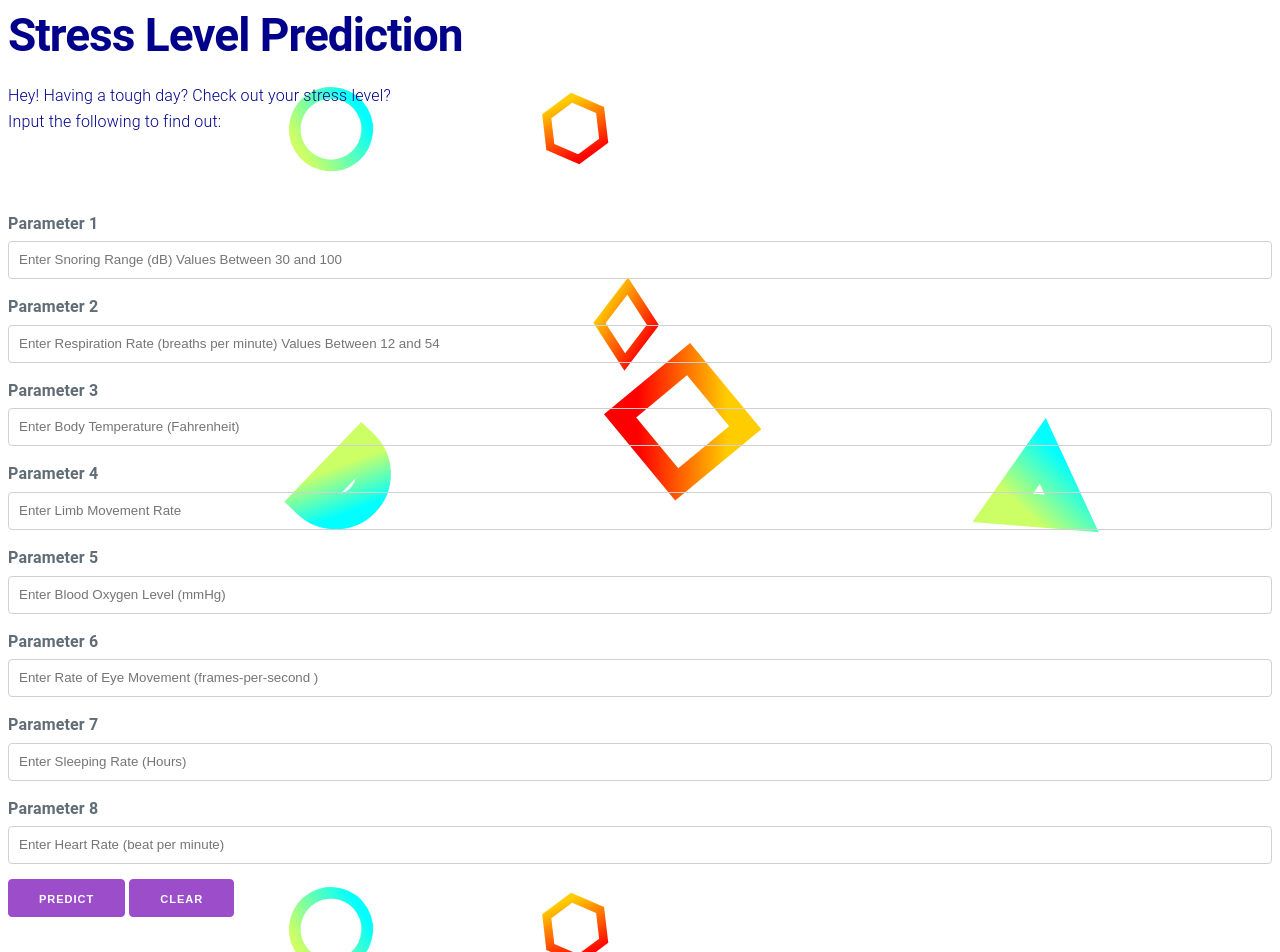
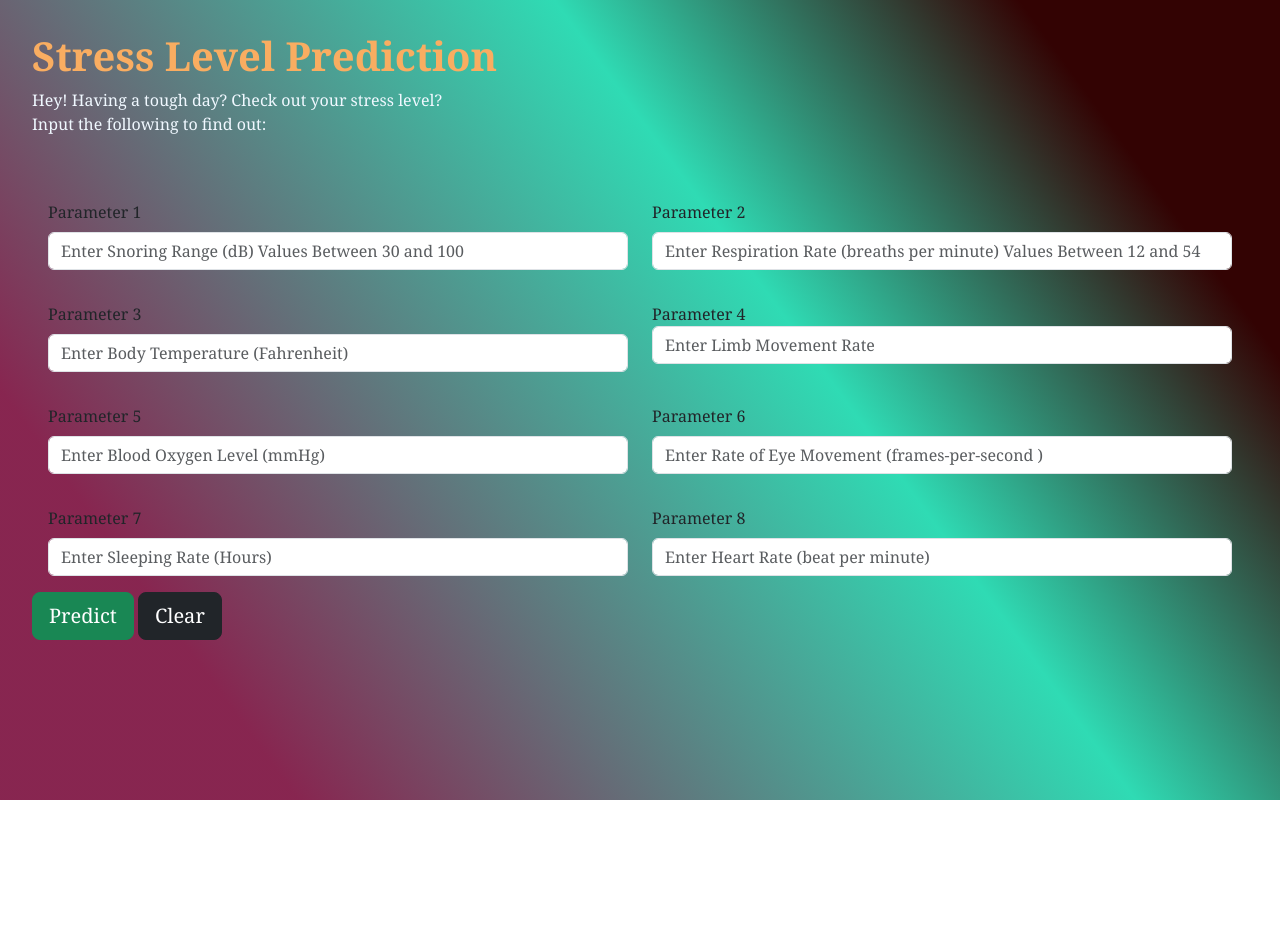
Before and after one commit to Adeola19B/stress-predictor, a Flask app: page / in a window 1280 px wide. After the commit the page ends 800 px from the top, so only its background shows below. Run offline with Flask 3, Linux system fonts and the light colour scheme; parts of the project's set-up code (start-up, migrations or seed data) failed here and were passed over.

Commit message:
added bootstrap

```diff
--- /dev/null
+++ b/templates/CSS/style.css
@@ -0,0 +1,26 @@
+
+body {
+    background: rgb(128,24,69);
+    background: linear-gradient(54deg, rgba(128,24,69,0.9415966215587798) 16%, rgba(47,219,180,1) 61%, rgba(51,3,3,1) 86%);
+    background-repeat: no-repeat;
+    background-size: cover;
+    background-attachment: fixed;
+    padding: 2rem;
+    font-family: Georgia, 'Times New Roman', Times, serif;
+}
+
+
+#header h1 {
+    color: rgb(249, 173, 97);
+}
+#header p {
+    color:aliceblue;
+}
+
+.result-me {
+    text-align: center;
+    padding: 1rem;
+}
+.row {
+    padding: 1rem;
+}
--- a/templates/index.html
+++ b/templates/index.html
@@ -5,20 +5,8 @@
     <meta charset="UTF-8">
     <meta name="viewport" content="width=device-width, initial-scale=1.0">
     <title>Stressor</title>
-	<link rel="stylesheet" href="https://cdnjs.cloudflare.com/ajax/libs/milligram/1.4.1/milligram.css">
-
-	<style>
-		#header {
-			color: darkblue;
-		}
-		body {
-			background: url("image/scattered-forcefields.svg");
-    		background-repeat: no-repeat;
-    		background-size: cover;
-			background-attachment: fixed;
-
-		}
-	</style>
+	<link href="https://cdn.jsdelivr.net/npm/bootstrap@5.3.2/dist/css/bootstrap.min.css" rel="stylesheet" integrity="sha384-T3c6CoIi6uLrA9TneNEoa7RxnatzjcDSCmG1MXxSR1GAsXEV/Dwwykc2MPK8M2HN" crossorigin="anonymous">
+	<link rel="stylesheet" type="text/css" href="CSS/style.css">
 </head>
 <body>
 
@@ -31,7 +19,7 @@
 		</header>
 
 	<!-- Main input for receiving Query to our model -->
-<br>
+<div class="result-me">
 	{% if prediction==0 %}
 				<h3 style="color:green">Stress Level is Low</h3>
 			{% elif prediction==1 %}
@@ -43,42 +31,53 @@
 			{% elif prediction==4 %}
 				<h3 style="color:red">Stress Level is Very High</h3>
 			{% endif %}
-<br>
+</div>
+
 		<form action="{{url_for('predict')}}" method="post">
-        	<div class="form-group">
-				<label for="param1">Parameter 1</label>
-				<input id="param1" type="number" name="sr" placeholder="Enter Snoring Range (dB) Values Between 30 and 100" required min="30.0" max="100.0" />
+        	<div class="row">
+				<div class="col">
+					<label for="param1" class="form-label">Parameter 1</label>
+					<input class="form-control" id="param1" type="number" name="sr" placeholder="Enter Snoring Range (dB) Values Between 30 and 100" required min="30.0" max="100.0" />
 				</div>
-			<div class="form-group">
-				<label for="param2">Parameter 2</label>
-				<input id="param2" type="number" name="rr" placeholder="Enter Respiration Rate (breaths per minute) Values Between 12 and 54" required min="12" max="54" />
+				<div class="col">
+					<label for="param2" class="form-label">Parameter 2</label>
+					<input class="form-control" id="param2" type="number" name="rr" placeholder="Enter Respiration Rate (breaths per minute) Values Between 12 and 54" required min="12" max="54" />
 				</div>
-			<div class="form-group">
-				<label for="param3">Parameter 3</label>
-				<input id="param3" type="text" name="t" placeholder="Enter Body Temperature (Fahrenheit)" required min="70.0" max="99.0" />
 			</div>
-			<div class="form-group">
+
+			<div class="row">
+				<div class="col">
+					<label for="param3" class="form-label">Parameter 3</label>
+					<input class="form-control" id="param3" type="text" name="t" placeholder="Enter Body Temperature (Fahrenheit)" required min="70.0" max="99.0" />
+				</div>
+				<div class="col">
 					<label for="param4">Parameter 4</label>
-				<input id="param4" type="text" name="lm" placeholder="Enter Limb Movement Rate" required min="4" max="30" />
+					<input class="form-control" id="param4" type="text" name="lm" placeholder="Enter Limb Movement Rate" required min="4" max="30" />
 				</div>
-			<div class="form-group">
-				<label for="param5">Parameter 5</label>
-				<input id="param5" type="text" name="bo" placeholder="Enter Blood Oxygen Level (mmHg)" required min="75" max="100" />
 			</div>
-			<div class="form-group">
-				<label for="param6">Parameter 6</label>
-				<input id="param6" type="text" name="rem" placeholder="Enter Rate of Eye Movement (frames-per-second )" required min="50" max="150" />
+			<div class="row">
+				<div class="col">
+					<label for="param5" class="form-label">Parameter 5</label>
+					<input class="form-control" id="param5" type="text" name="bo" placeholder="Enter Blood Oxygen Level (mmHg)" required min="75" max="100" />
 				</div>
-			<div class="form-group">
-				<label for="param7">Parameter 7</label>
-				<input id="param7" type="number" name="sr.1" placeholder="Enter Sleeping Rate (Hours)" required min="0" max="9" />
+				<div class="col">
+					<label for="param6" class="form-label">Parameter 6</label>
+					<input class="form-control" id="param6" type="text" name="rem" placeholder="Enter Rate of Eye Movement (frames-per-second )" required min="50" max="150" />
 				</div>
-			<div class="form-group">
-				<label for="param8">Parameter 8</label>
-				<input id="param8" type="number" name="hr" placeholder="Enter Heart Rate (beat per minute)" required min="40" max="200" />
 			</div>
-				<button type="submit" class="btn btn-primary btn-large">Predict</button>
-				<button type="reset" class="btn btn-primary btn-large">Clear</button>
+			<div class="row">
+				<div class="col">
+					<label for="param7" class="form-label">Parameter 7</label>
+					<input class="form-control" id="param7" type="number" name="sr.1" placeholder="Enter Sleeping Rate (Hours)" required min="0" max="9" />
+				</div>
+				<div class="col">
+					<label for="param8" class="form-label">Parameter 8</label>
+					<input class="form-control" id="param8" type="number" name="hr" placeholder="Enter Heart Rate (beat per minute)" required min="40" max="200" />
+				</div>
+			</div>
+			<button type="submit" class="btn btn-success btn-lg">Predict</button>
+			<button type="reset" class="btn btn-dark btn-lg">Clear</button>
+
 
     	</form>
 
```
Lines whose indentation alone changed are shown as unchanged.
